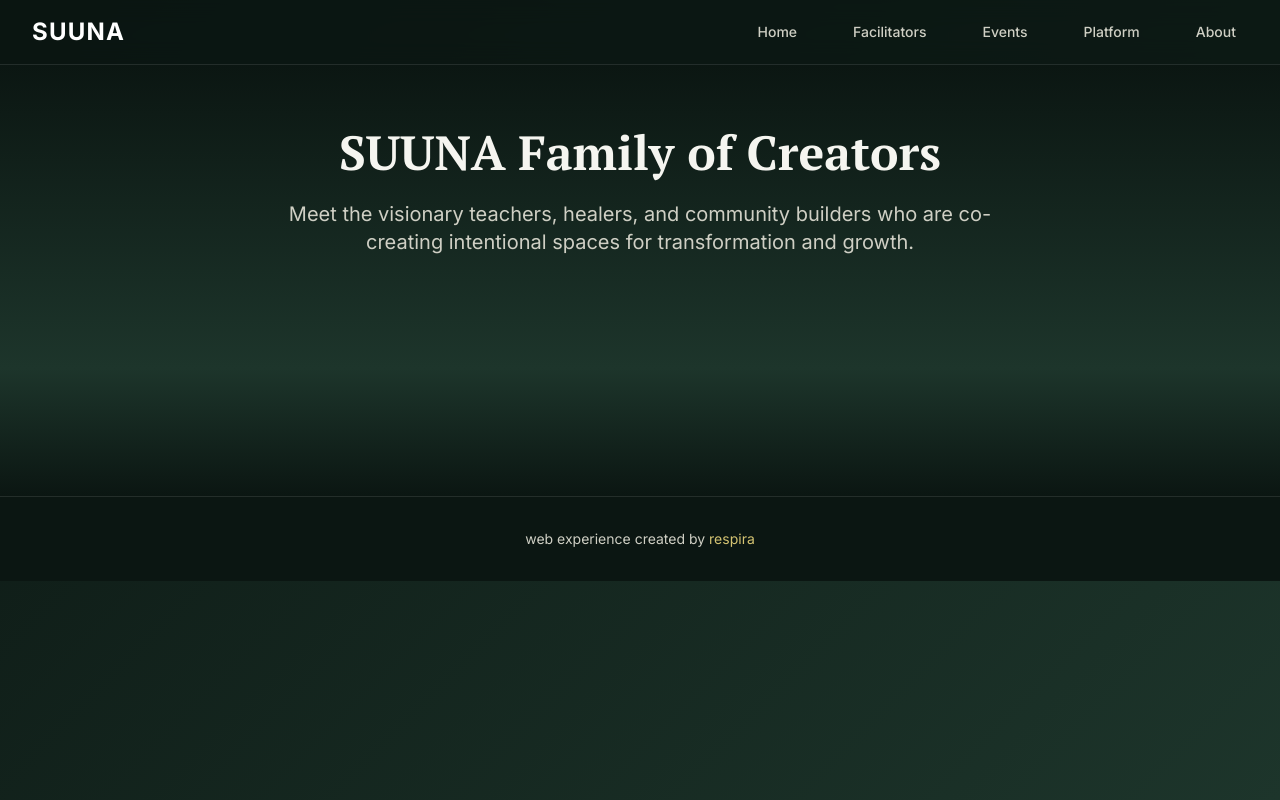
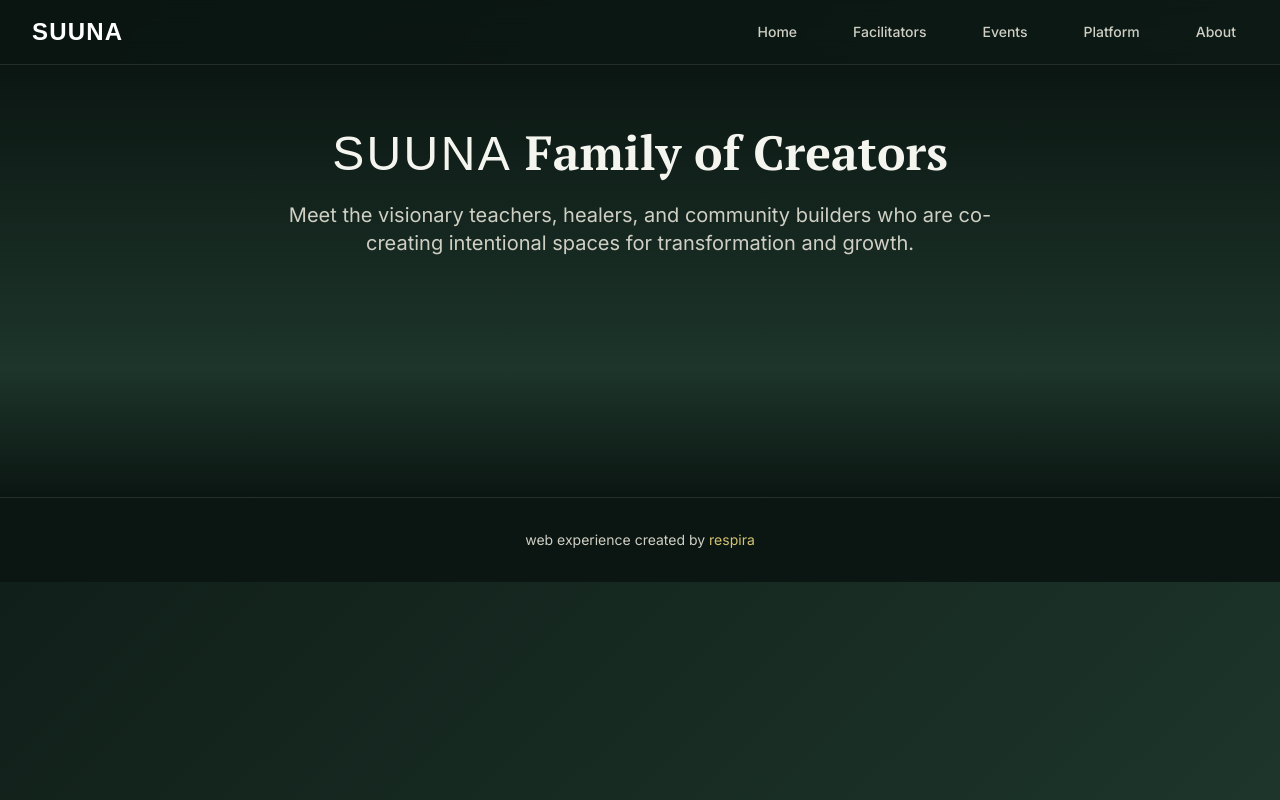
Before and after one commit to webmyc/suuna, an Astro site: page /facilitators in a window 1280 px wide. Built offline with nearby package versions, Linux system fonts and the light colour scheme; Astro itself is replaced by a stand-in of ours; a web font is replaced by a local one.

Commit message:
🎯 FORCE SUUNA font with inline styles - Direct approach
✅ Added inline styles to ALL SUUNA text instances:
- Main page hero section (3 instances)
- SuunaHero component (4 instances)
- CoCreateSection component (4 instances)
- Header logo (1 instance)
- NewsletterSection (1 instance)
- EventsSection (1 instance)
- Facilitators page (1 instance)

🔥 Using style="font-family: 'Architype Bayer-type W90', sans-serif !important;"
This should FORCE the font to load on every SUUNA wordmark!

```diff
--- a/src/components/layout/Header.astro
+++ b/src/components/layout/Header.astro
@@ -15,7 +15,7 @@ const navLinks = [
       <!-- Logo -->
       <div class="flex-shrink-0">
         <a href="/" class="flex items-center">
-                 <span class="suuna-font text-2xl font-bold text-white tracking-wider">
+                 <span class="suuna-font text-2xl font-bold text-white tracking-wider" style="font-family: 'Architype Bayer-type W90', sans-serif !important;">
                    SUUNA
                  </span>
         </a>
--- a/src/components/sections/CoCreateSection.astro
+++ b/src/components/sections/CoCreateSection.astro
@@ -7,19 +7,19 @@
     <div class="text-center">
       <div class="reveal">
         <h2 class="text-4xl md:text-5xl font-serif font-bold text-suuna-text-light mb-8">
-          Co-create with <span class="suuna-font text-suuna-accent">SUUNA</span>
+          Co-create with <span class="suuna-font text-suuna-accent" style="font-family: 'Architype Bayer-type W90', sans-serif !important;">SUUNA</span>
         </h2>
       </div>
 
       <div class="reveal-stagger max-w-4xl mx-auto space-y-6">
         <p class="text-xl text-suuna-text-light leading-relaxed">
-          At <span class="suuna-font">SUUNA</span>, we believe creators thrive when collaboration replaces competition.
+          At <span class="suuna-font" style="font-family: 'Architype Bayer-type W90', sans-serif !important;">SUUNA</span>, we believe creators thrive when collaboration replaces competition.
           We bring together teachers, healers, artists, and community builders under one
           ecosystem where growth, technology, and wisdom co-evolve.
         </p>
 
         <p class="text-xl text-suuna-text-light leading-relaxed">
-          By joining <span class="suuna-font">SUUNA</span>, you contribute your essence to a field of collective intelligence —
+          By joining <span class="suuna-font" style="font-family: 'Architype Bayer-type W90', sans-serif !important;">SUUNA</span>, you contribute your essence to a field of collective intelligence —
           where your work doesn't just grow, it resonates.
         </p>
       </div>
@@ -31,7 +31,7 @@
           rel="noopener noreferrer"
           class="btn-primary inline-flex items-center px-8 py-4 rounded-lg text-lg font-semibold transition-all duration-300 hover:scale-105 shadow-lg"
         >
-          Visit <span class="suuna-font">SUUNA</span>.org
+          Visit <span class="suuna-font" style="font-family: 'Architype Bayer-type W90', sans-serif !important;">SUUNA</span>.org
           <svg class="ml-2 w-5 h-5" fill="none" stroke="currentColor" viewBox="0 0 24 24">
             <path stroke-linecap="round" stroke-linejoin="round" stroke-width="2" d="M10 6H6a2 2 0 00-2 2v10a2 2 0 002 2h10a2 2 0 002-2v-4M14 4h6m0 0v6m0-6L10 14"></path>
           </svg>
--- a/src/components/sections/EventsSection.astro
+++ b/src/components/sections/EventsSection.astro
@@ -17,7 +17,7 @@
       <div class="glass rounded-xl p-8 max-w-4xl mx-auto">
         <div class="text-center mb-6">
           <h3 class="text-xl font-serif font-semibold text-suuna-text-light mb-2">
-            SUUNA Community Calendar
+            <span class="suuna-font" style="font-family: 'Architype Bayer-type W90', sans-serif !important;">SUUNA</span> Community Calendar
           </h3>
           <p class="text-suuna-text-muted">
             Discover upcoming events and join our community gatherings
--- a/src/components/sections/NewsletterSection.astro
+++ b/src/components/sections/NewsletterSection.astro
@@ -6,7 +6,7 @@
   <div class="mx-auto max-w-4xl px-4 sm:px-6 lg:px-8">
     <div class="reveal text-center">
       <h2 class="text-3xl font-serif font-bold text-suuna-text-light mb-4">
-        Stay connected to the SUUNA ecosystem
+        Stay connected to the <span class="suuna-font" style="font-family: 'Architype Bayer-type W90', sans-serif !important;">SUUNA</span> ecosystem
       </h2>
       <p class="text-lg text-suuna-text-muted mb-8">
         Get updates on new facilitators, events, and community insights delivered to your inbox
--- a/src/components/sections/SuunaHero.astro
+++ b/src/components/sections/SuunaHero.astro
@@ -8,18 +8,18 @@
 
   <div class="relative z-10 mx-auto max-w-4xl px-4 sm:px-6 lg:px-8 text-center">
     <h2 class="text-4xl sm:text-5xl font-serif font-bold text-suuna-text-light leading-tight mb-6 reveal">
-      Bring your gifts to your community with <span class="suuna-font text-suuna-accent">SUUNA</span>
+      Bring your gifts to your community with <span class="suuna-font text-suuna-accent" style="font-family: 'Architype Bayer-type W90', sans-serif !important;">SUUNA</span>
     </h2>
     <p class="text-lg sm:text-xl text-suuna-text-muted leading-relaxed mb-6 reveal" data-delay="100">
-      As a creator, your focus is on delivering your unique gifts to the world. At <span class="suuna-font">SUUNA</span>, we're here to help you amplify your message and grow your community, without the technical or marketing headaches. Whether you're launching workshops, courses, or exclusive content, we provide everything you need to reach your audience and beyond.
+      As a creator, your focus is on delivering your unique gifts to the world. At <span class="suuna-font" style="font-family: 'Architype Bayer-type W90', sans-serif !important;">SUUNA</span>, we're here to help you amplify your message and grow your community, without the technical or marketing headaches. Whether you're launching workshops, courses, or exclusive content, we provide everything you need to reach your audience and beyond.
     </p>
     <div class="flex flex-col sm:flex-row justify-center gap-4 mb-10 reveal" data-delay="200">
       <a href="https://suuna.org" target="_blank" rel="noopener noreferrer" class="inline-flex items-center gap-3 px-8 py-4 bg-suuna-accent text-suuna-bg font-semibold text-lg rounded-full hover:bg-suuna-accent-muted transition-colors shadow-lg">
-        Co-create with <span class="suuna-font">SUUNA</span>
+        Co-create with <span class="suuna-font" style="font-family: 'Architype Bayer-type W90', sans-serif !important;">SUUNA</span>
         <svg class="w-5 h-5" fill="none" stroke="currentColor" viewBox="0 0 24 24" xmlns="http://www.w3.org/2000/svg"><path stroke-linecap="round" stroke-linejoin="round" stroke-width="2" d="M17 8l4 4m0 0l-4 4m4-4H3"></path></svg>
       </a>
       <a href="https://suuna.org" target="_blank" rel="noopener noreferrer" class="inline-flex items-center gap-3 px-8 py-4 border-2 border-suuna-accent text-suuna-accent font-semibold text-lg rounded-full hover:bg-suuna-accent/10 transition-colors shadow-lg">
-        Visit <span class="suuna-font">SUUNA</span>.org
+        Visit <span class="suuna-font" style="font-family: 'Architype Bayer-type W90', sans-serif !important;">SUUNA</span>.org
         <svg class="w-5 h-5" fill="none" stroke="currentColor" viewBox="0 0 24 24" xmlns="http://www.w3.org/2000/svg"><path stroke-linecap="round" stroke-linejoin="round" stroke-width="2" d="M17 8l4 4m0 0l-4 4m4-4H3"></path></svg>
       </a>
     </div>
--- a/src/pages/facilitators.astro
+++ b/src/pages/facilitators.astro
@@ -25,7 +25,7 @@ const description = 'Meet the visionary teachers, healers, and community builder
       <div class="mx-auto max-w-7xl px-4 sm:px-6 lg:px-8">
         <div class="text-center mb-12">
           <h1 class="text-4xl md:text-5xl font-serif font-bold text-suuna-text-light mb-6">
-            SUUNA Family of Creators
+            <span class="suuna-font" style="font-family: 'Architype Bayer-type W90', sans-serif !important;">SUUNA</span> Family of Creators
           </h1>
           <p class="text-xl text-suuna-text-muted max-w-3xl mx-auto">
             Meet the visionary teachers, healers, and community builders who are co-creating intentional spaces for transformation and growth.
--- a/src/pages/index.astro
+++ b/src/pages/index.astro
@@ -32,13 +32,13 @@ const description = 'Community platform for wisdom creators, facilitators, and i
       <div class="mx-auto max-w-7xl px-4 sm:px-6 lg:px-8 text-center relative z-10">
         <div class="reveal">
           <h1 class="text-4xl md:text-6xl lg:text-7xl font-serif font-bold text-suuna-text-light mb-8 leading-tight">
-            Bring your gifts to your community with <span class="suuna-font text-suuna-accent">SUUNA</span>
+            Bring your gifts to your community with <span class="suuna-font text-suuna-accent" style="font-family: 'Architype Bayer-type W90', sans-serif !important;">SUUNA</span>
           </h1>
         </div>
 
         <div class="reveal-stagger max-w-4xl mx-auto space-y-6">
           <p class="text-xl md:text-2xl text-suuna-text-light leading-relaxed">
-            At <span class="suuna-font">SUUNA</span>, we help creators amplify their message and grow their communities —
+            At <span class="suuna-font" style="font-family: 'Architype Bayer-type W90', sans-serif !important;">SUUNA</span>, we help creators amplify their message and grow their communities —
             without the technical or marketing headaches.
           </p>
 
@@ -60,7 +60,7 @@ const description = 'Community platform for wisdom creators, facilitators, and i
             rel="noopener noreferrer"
             class="inline-flex items-center gap-3 px-8 py-4 border-2 border-suuna-accent text-suuna-accent font-semibold text-lg rounded-full hover:bg-suuna-accent/10 transition-colors shadow-lg"
           >
-            Visit <span class="suuna-font">SUUNA</span>.org
+            Visit <span class="suuna-font" style="font-family: 'Architype Bayer-type W90', sans-serif !important;">SUUNA</span>.org
             <svg class="w-5 h-5" fill="none" stroke="currentColor" viewBox="0 0 24 24">
               <path stroke-linecap="round" stroke-linejoin="round" stroke-width="2" d="M10 6H6a2 2 0 00-2 2v10a2 2 0 002 2h10a2 2 0 002-2v-4M14 4h6m0 0v6m0-6L10 14"></path>
             </svg>
```
